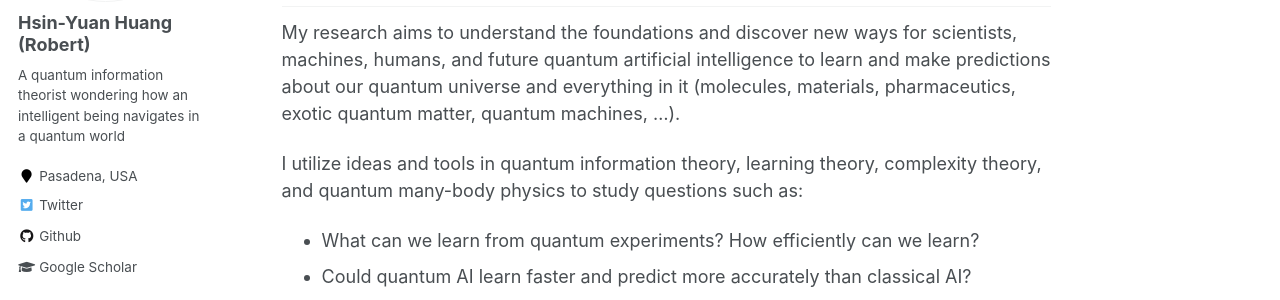
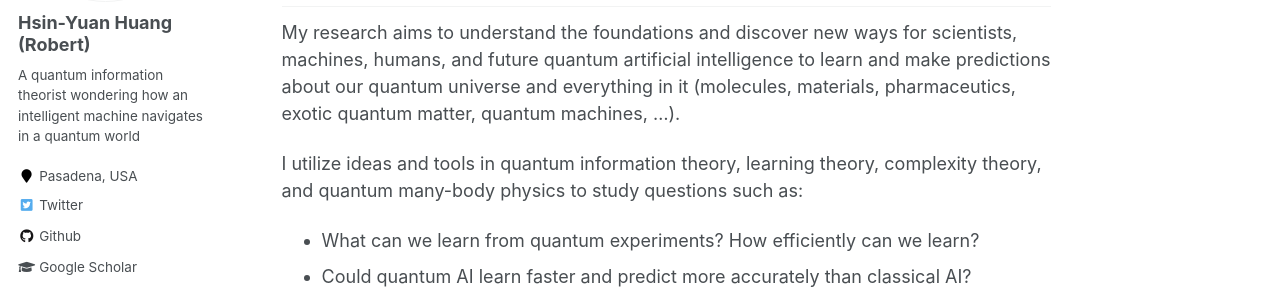
Before and after one commit to hsinyuan-huang/hsinyuan-huang.github.io, a Jekyll site: the page built from _pages/about.md, in a window 1280 px wide. Shown: the part 291-591 px from the top of the page. Built offline with Jekyll 4.4.1, drawn with Linux system fonts in a browser that asks for light colours; emoji names are drawn with the system emoji font; formulas are drawn with MathJax 3.

Commit message:
Update config

```diff
--- a/_config.yml
+++ b/_config.yml
@@ -82,7 +82,7 @@ analytics:
 author:
   name             : "Hsin-Yuan Huang (Robert)"
   avatar           : "me-3.jpg"
-  bio              : "A quantum information theorist wondering how an intelligent being navigates in a quantum world"
+  bio              : "A quantum information theorist wondering how an intelligent machine navigates in a quantum world"
   location         : "Pasadena, USA"
   employer         :
   pubmed           : #"https://www.ncbi.nlm.nih.gov/pubmed/?term=john+snow"
```
